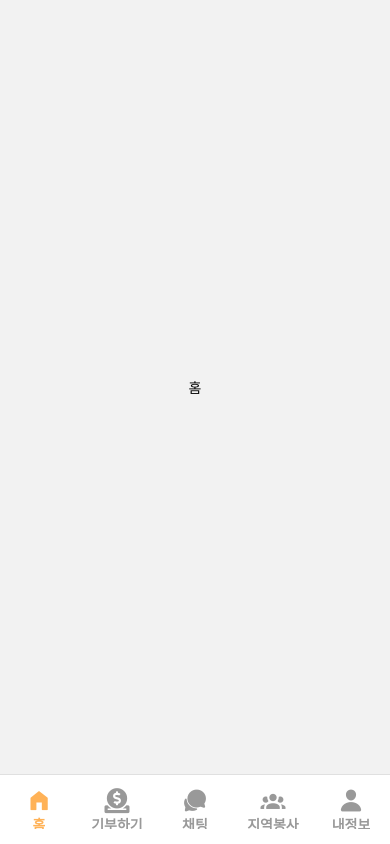
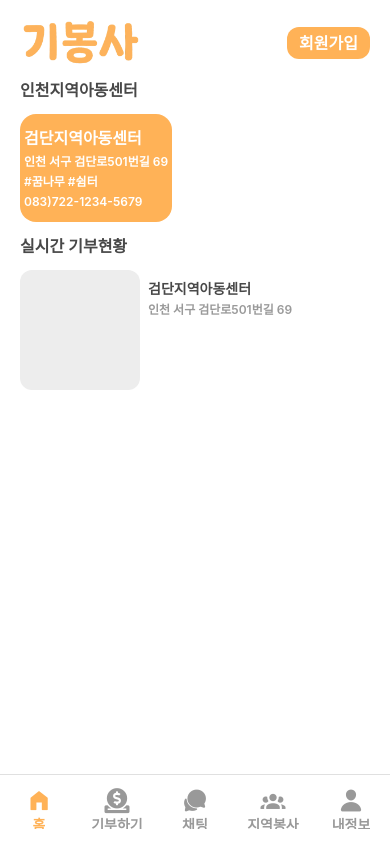
Before and after one commit to Unithon-INU/2025_UNITHON_TEAM_21_FE, a React Native app: screen / in a window 390 px wide. Built offline with nearby package versions, Linux system fonts and the light colour scheme.

Commit message:
[Feat] Home 제작중

```diff
--- a/App.tsx
+++ b/App.tsx
@@ -1,10 +1,18 @@
-import {NavigationContainer} from '@react-navigation/native';
+import {NavigationContainer, DefaultTheme} from '@react-navigation/native';
 import './global.css';
 import NavBar from '@/pages/NavBar';
 
+const MyTheme = {
+  ...DefaultTheme,
+  colors: {
+    ...DefaultTheme.colors,
+    background: 'white',
+  },
+};
+
 export default function App() {
   return (
-    <NavigationContainer>
+    <NavigationContainer theme={MyTheme}>
       <NavBar />
     </NavigationContainer>
   );
--- /dev/null
+++ b/src/pages/Home/Home.tsx
@@ -0,0 +1,35 @@
+import {TouchableOpacity, Image, Text, View} from 'react-native';
+import Layout from '../Layout';
+export default function Home() {
+    return (
+        <Layout>
+            <View className="flex flex-row items-center justify-between">
+                <Image source={require('@/assets/logo.png')} style={{width: 120, height: 46}} />
+                <TouchableOpacity className="px-3 py-1 rounded-xl bg-main-color ">
+                    <Text className="text-base font-bold text-white">회원가입</Text>
+                </TouchableOpacity>
+            </View>
+            <View className="flex flex-col gap-3">
+                <Text className="text-base font-semibold text-font-black">인천지역아동센터</Text>
+                <View className="flex flex-row">
+                    <View className="flex flex-col gap-1 px-1 py-3 bg-main-color rounded-2xl">
+                        <Text className="text-base font-semibold text-white">검단지역아동센터</Text>
+                        <Text className="text-xs font-semibold text-white">인천 서구 검단로501번길 69</Text>
+                        <Text className="text-xs font-semibold text-white">#꿈나무 #쉼터</Text>
+                        <Text className="text-xs font-semibold text-white">083)722-1234-5679</Text>
+                    </View>
+                </View>
+            </View>
+            <View className="flex flex-col gap-3">
+                <Text className="text-base font-semibold text-font-black">{'실시간 기부현황'}</Text>
+                <View className="flex flex-row gap-2">
+                    <View className="w-[120px] h-[120px] bg-bg-gray rounded-xl" />
+                    <View className="flex gap-1 py-2">
+                        <Text className="font-semibold text-font-black">검단지역아동센터</Text>
+                        <Text className="text-xs font-semibold text-font-gray">인천 서구 검단로501번길 69</Text>
+                    </View>
+                </View>
+            </View>
+        </Layout>
+    );
+}
--- /dev/null
+++ b/src/pages/Layout.tsx
@@ -0,0 +1,5 @@
+import {View} from 'react-native';
+
+export default function Layout({children}: {children: React.ReactNode}) {
+  return <View className="flex flex-col gap-3 p-5">{children}</View>;
+}
--- a/src/pages/NavBar.tsx
+++ b/src/pages/NavBar.tsx
@@ -1,10 +1,12 @@
+import {Text, View} from 'react-native';
 import React from 'react';
 import {createBottomTabNavigator} from '@react-navigation/bottom-tabs';
 import Foundation from 'react-native-vector-icons/Foundation';
 import Ionicons from 'react-native-vector-icons/Ionicons';
 import MatIcon from 'react-native-vector-icons/MaterialCommunityIcons';
 import FontAwesome5 from 'react-native-vector-icons/FontAwesome5';
-import {Text, View} from 'react-native';
+
+import Home from './Home/Home';
 
 const Tab = createBottomTabNavigator();
 
@@ -30,7 +32,8 @@ export default function NavBar() {
             screenOptions={({route}) => ({
                 headerShown: false,
                 tabBarShowLabel: true,
-        tabBarIcon: ({color, size}) => (TAB_ICONS[route.name as keyof typeof TAB_ICONS] ? TAB_ICONS[route.name as keyof typeof TAB_ICONS](color, size) : null),
+                tabBarIcon: ({color, size}) =>
+                    TAB_ICONS[route.name as keyof typeof TAB_ICONS] ? TAB_ICONS[route.name as keyof typeof TAB_ICONS](color, size) : null,
                 tabBarActiveTintColor: '#FFB257',
                 tabBarInactiveTintColor: '#999999',
                 tabBarStyle: {
@@ -47,7 +50,7 @@ export default function NavBar() {
                     fontFamily: 'System',
                 },
             })}>
-      <Tab.Screen name="home" options={{tabBarLabel: '홈'}} children={() => <SimpleScreen label="홈" />} />
+            <Tab.Screen name="home" options={{tabBarLabel: '홈'}} children={() => <Home />} />
             <Tab.Screen name="donate" options={{tabBarLabel: '기부하기'}} children={() => <SimpleScreen label="기부하기" />} />
             <Tab.Screen name="chatting" options={{tabBarLabel: '채팅'}} children={() => <SimpleScreen label="채팅" />} />
             <Tab.Screen name="volunteer" options={{tabBarLabel: '지역봉사'}} children={() => <SimpleScreen label="지역봉사" />} />
--- a/tailwind.config.js
+++ b/tailwind.config.js
@@ -1,11 +1,17 @@
 /** @type {import('tailwindcss').Config} */
 module.exports = {
-  content: [
-    './src/pages/**/*.{js,ts,jsx,tsx,mdx}',
-    './src/components/**/*.{js,ts,jsx,tsx,mdx}',
-    './src/app/**/*.{js,ts,jsx,tsx,mdx}',
-  ],
-  presets: [require('nativewind/preset')],
-  theme: {extend: {}},
-  plugins: [],
+    content: ['./src/pages/**/*.{js,ts,jsx,tsx,mdx}', './src/components/**/*.{js,ts,jsx,tsx,mdx}', './src/app/**/*.{js,ts,jsx,tsx,mdx}'],
+    presets: [require('nativewind/preset')],
+    theme: {
+        extend: {
+            colors: {
+                'main-color': '#FFB257',
+                'main-gray': '#D5D5D5',
+                'font-black': '#484848',
+                'font-gray': '#9A9A9A',
+                'bg-gray': '#EDEDED',
+            },
+        },
+    },
+    plugins: [],
 };
```
Also changed, not shown: .prettierrc.js. Lines whose indentation alone changed are shown as unchanged.
